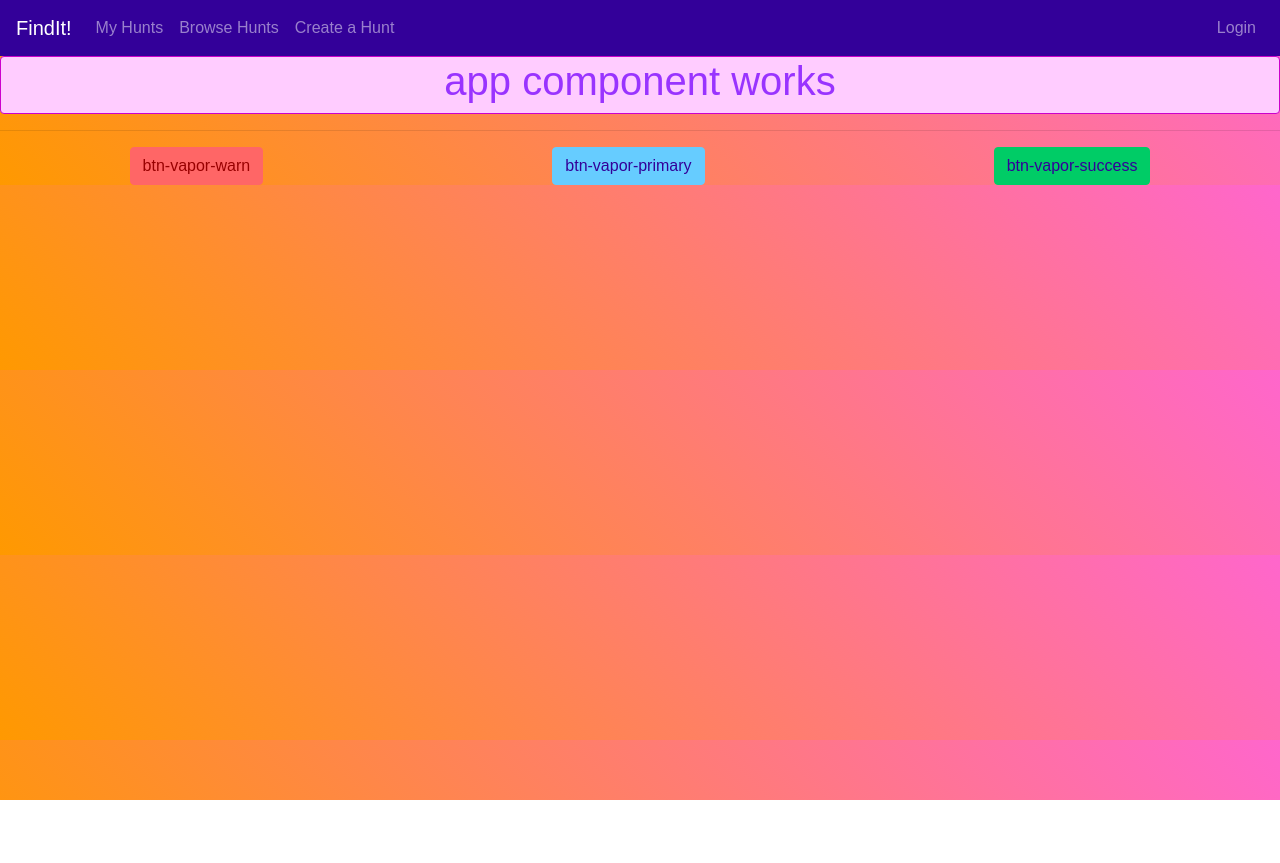
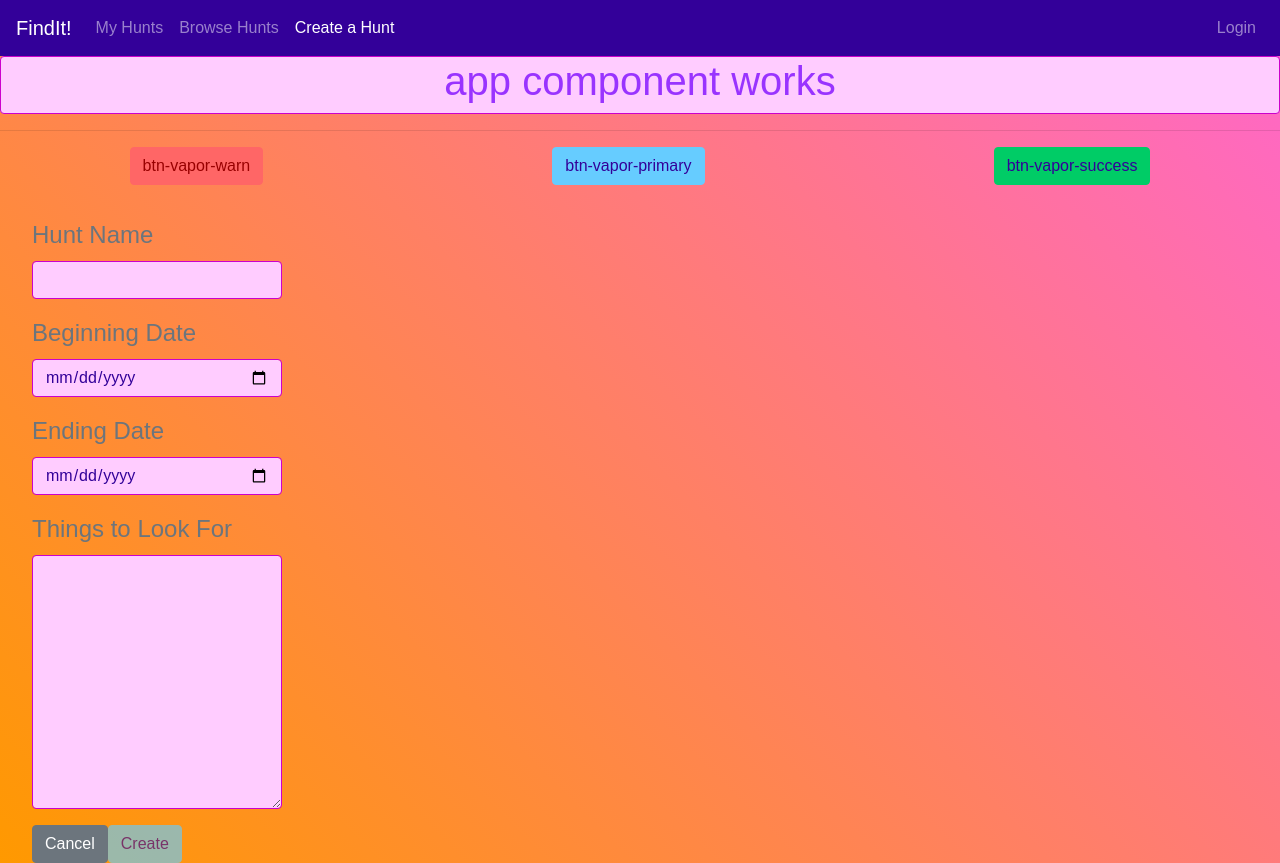
Before and after one commit to gitkenbar/FindIt-Project, an Angular app: page /create in a window 1280 px wide. Before the commit this address led to /. Before the commit the page ends 800 px from the top, so only its background shows below. Built offline with nearby package versions, Linux system fonts and the light colour scheme.

Commit message:
Create Hunt Feature
I added some (not very much) functionality to the create-hunt component and made as little change to other components as possible

```diff
--- a/angular.json
+++ b/angular.json
@@ -95,5 +95,8 @@
         }
       }
     }
+  },
+  "cli": {
+    "analytics": false
   }
 }
--- a/src/app/app-routing.module.ts
+++ b/src/app/app-routing.module.ts
@@ -1,7 +1,10 @@
 import { NgModule } from '@angular/core';
 import { RouterModule, Routes } from '@angular/router';
+import { CreateHuntsComponent } from './create-hunts/create-hunts.component';
 
-const routes: Routes = [];
+const routes: Routes = [
+  { path: 'create', component: CreateHuntsComponent } // I (Jered) added this only to see my work on the component. Feel free to make whatever changes necessary
+];
 
 @NgModule({
   imports: [RouterModule.forRoot(routes)],
--- a/src/app/app.module.ts
+++ b/src/app/app.module.ts
@@ -4,15 +4,19 @@ import { BrowserModule } from '@angular/platform-browser';
 import { AppRoutingModule } from './app-routing.module';
 import { AppComponent } from './app.component';
 import { HeaderComponent } from './header/header.component';
+import { FormsModule } from '@angular/forms';
+import { CreateHuntsComponent } from './create-hunts/create-hunts.component';
 
 @NgModule({
   declarations: [
     AppComponent,
     HeaderComponent,
+    CreateHuntsComponent // I declared this component here because ngForm would not work otherwise
   ],
   imports: [
     BrowserModule,
-    AppRoutingModule
+    AppRoutingModule,
+    FormsModule
   ],
   providers: [],
   bootstrap: [AppComponent]
--- a/src/app/create-hunts/create-hunts.component.css
+++ b/src/app/create-hunts/create-hunts.component.css
@@ -0,0 +1,17 @@
+.form-group {
+  flex: auto;
+  width: 20%;
+  justify-content: center;
+}
+
+#hunt-data {
+  margin: 2rem 0 0 2rem;
+}
+
+.form-group .ng-touched.ng-invalid {
+  border: 3px solid rgb(170, 16, 184)
+}
+
+label {
+  font-size: 1.5rem;
+}
--- a/src/app/create-hunts/create-hunts.component.html
+++ b/src/app/create-hunts/create-hunts.component.html
@@ -1 +1,64 @@
-<p>create-hunts works!</p>
+<form (ngSubmit)="onFormSubmit(f)" #f="ngForm">
+  <div id="hunt-data" ngModelGroup="huntData" #gameData="ngModelGroup">
+    <div class="form-group">
+      <label for="name">Hunt Name</label>
+      <input
+        type="text"
+        class="form-control"
+        ngModel
+        name="name"
+        required
+        #name="ngModel">
+        <span *ngIf="!name.valid && name.touched"
+        class="help-block"
+        style="color: rgb(170, 16, 184)">Please enter a valid Hunt Name</span>
+    </div>
+    <div class="form-group">
+      <label for="begin">Beginning Date</label>
+      <input
+        type="date"
+        class="form-control"
+        ngModel
+        name="begin"
+        required
+        #begin="ngModel">
+        <span *ngIf="!begin.valid && begin.touched"
+        class="help-block"
+        style="color: rgb(170, 16, 184)">Please enter a valid beginning date</span>
+    </div>
+    <div class="form-group">
+      <label for="end">Ending Date</label>
+      <input
+        type="date"
+        class="form-control"
+        ngModel
+        name="end"
+        required
+        #end="ngModel">
+        <span *ngIf="!end.valid && end.touched"
+               class="help-block"
+               style="color: rgb(170, 16, 184)">Please enter a valid list ending date</span>
+    </div>
+    <div class="form-group">
+      <label for="listOfItems">Things to Look For</label>
+      <textarea
+        class="form-control"
+        ngModel
+        name="listOfItems"
+        required
+        #listOfItems="ngModel"
+        cols="30"
+        rows="10"></textarea>
+        <span *ngIf="!listOfItems.valid && listOfItems.touched"
+               class="help-block"
+               style="color: rgb(170, 16, 184)">Please enter a valid list of items</span>
+    </div>
+    <button (click)="onResetForm()" type="button" class="btn btn-secondary">
+      Cancel
+    </button>
+
+    <button [disabled]="!f.valid" class="btn btn-vapor-primary" type="submit">
+      {{ isEditingHunt ? "Update" : "Create" }}
+    </button>
+  </div>
+</form>
--- a/src/app/create-hunts/create-hunts.component.ts
+++ b/src/app/create-hunts/create-hunts.component.ts
@@ -1,4 +1,8 @@
 import { Component } from '@angular/core';
+import { Hunt } from '../shared/hunt.model';
+import { ActivatedRoute, Router } from '@angular/router';
+import { NgForm } from '@angular/forms';
+import { HuntService } from '../shared/hunt.service';
 
 @Component({
   selector: 'app-create-hunts',
@@ -6,5 +10,46 @@ import { Component } from '@angular/core';
   styleUrls: ['./create-hunts.component.css']
 })
 export class CreateHuntsComponent {
+  isEditingHunt: boolean = false;
+  huntData: Partial<Hunt> = {
+    name: '',
+    begin: new Date, // I am not sure how exactly to declare an empty date, so I tried this. It works for now
+    end: new Date,
+    listOfItems: [],
+    isProtected: false
+  }
+
+  constructor(private router: Router,
+              private route: ActivatedRoute,
+              private huntService: HuntService) {}
+
+  onFormSubmit(form: NgForm) {
+    if (form.invalid) return;
+
+    this.huntData = {
+      uid: form.value.uid,
+      name: form.value.name,
+      listOfItems: form.value.items
+    }
+
+    const newHunt: Hunt = {
+      uid: +(Math.random() * 1000).toFixed(0),
+      name: this.huntData.name,
+      begin: this.huntData.begin,
+      end: this.huntData.end,
+      listOfItems: this.huntData.listOfItems,
+      isProtected: this.huntData.isProtected
+    }
+
+    this.huntService.addHunt(newHunt)
+    this.onResetForm(form);
+    console.log(newHunt);
+  }
+
+  onResetForm(form?: NgForm) {
+    form && form.reset();
+
+    this.router.navigate(['../'], { relativeTo: this.route })
+  }
 
 }
--- a/src/app/header/header.component.html
+++ b/src/app/header/header.component.html
@@ -5,7 +5,7 @@
     <div class="navbar-nav">
       <a class="nav-item nav-link" routerLink="/tbd" routerLinkActive="active">My Hunts</a>
       <a class="nav-item nav-link" routerLink="/tbd" routerLinkActive="active">Browse Hunts</a>
-      <a class="nav-item nav-link" routerLink="/tbd" routerLinkActive="active">Create a Hunt</a>
+      <a class="nav-item nav-link" routerLink="create" routerLinkActive="active">Create a Hunt</a> <!-- Now the create-hunts component is accessible -->
     </div>
     <div class="navbar-nav ml-auto">
       <a class="nav-item nav-link" routerLink="/tbd" routerLinkActive="active">Login</a>
--- a/src/app/shared/hunt.service.ts
+++ b/src/app/shared/hunt.service.ts
@@ -1,9 +1,15 @@
 import { Injectable } from '@angular/core';
+import { Hunt } from './hunt.model';
 
 @Injectable({
   providedIn: 'root'
 })
 export class HuntService {
+  private hunts: Hunt[] = []
 
   constructor() { }
+
+  addHunt(newHunt: Hunt) {
+    this.hunts.push(newHunt);
+  }
 }
--- a/tsconfig.json
+++ b/tsconfig.json
@@ -5,7 +5,7 @@
     "baseUrl": "./",
     "outDir": "./dist/out-tsc",
     "forceConsistentCasingInFileNames": true,
-    "strict": true,
+    "strict": false,
     "noImplicitOverride": true,
     "noPropertyAccessFromIndexSignature": true,
     "noImplicitReturns": true,
```
Also changed, not shown: src/app/create-hunts/create-hunts.module.ts (+5 -2 lines).
